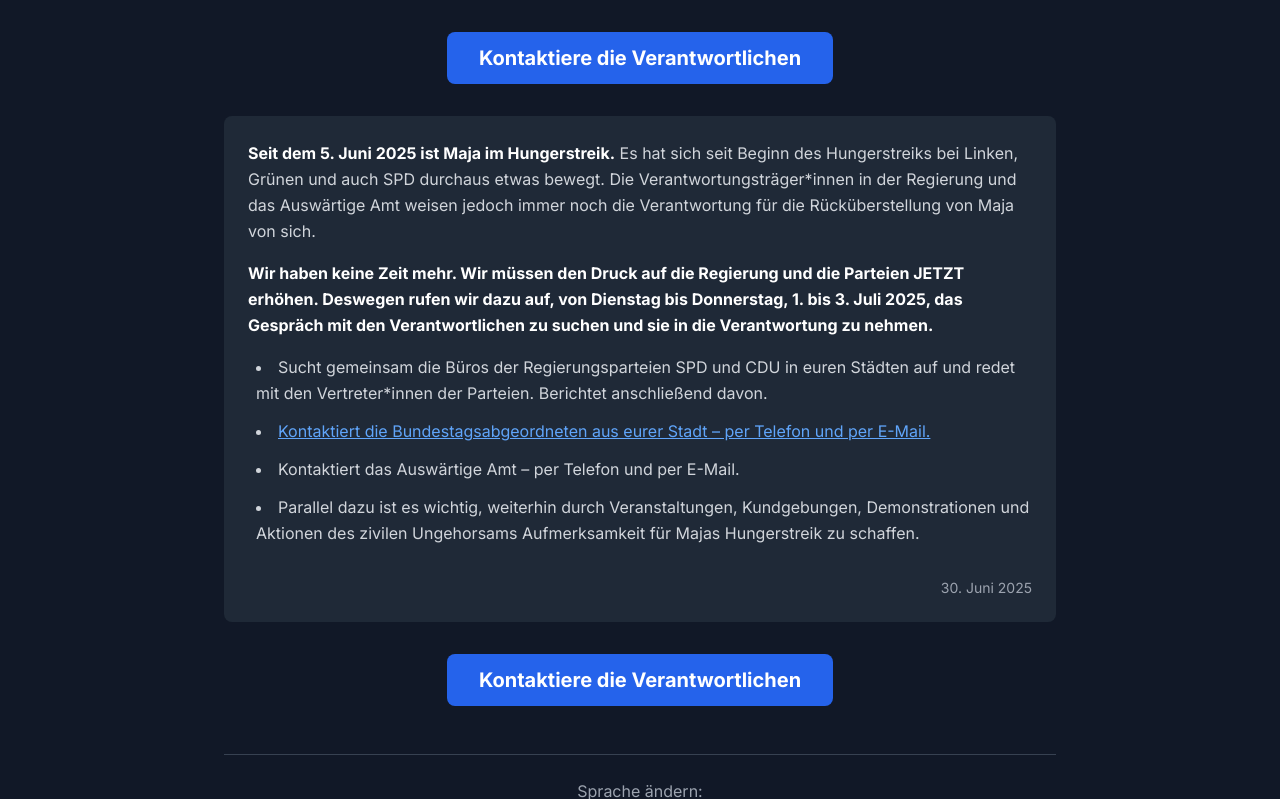
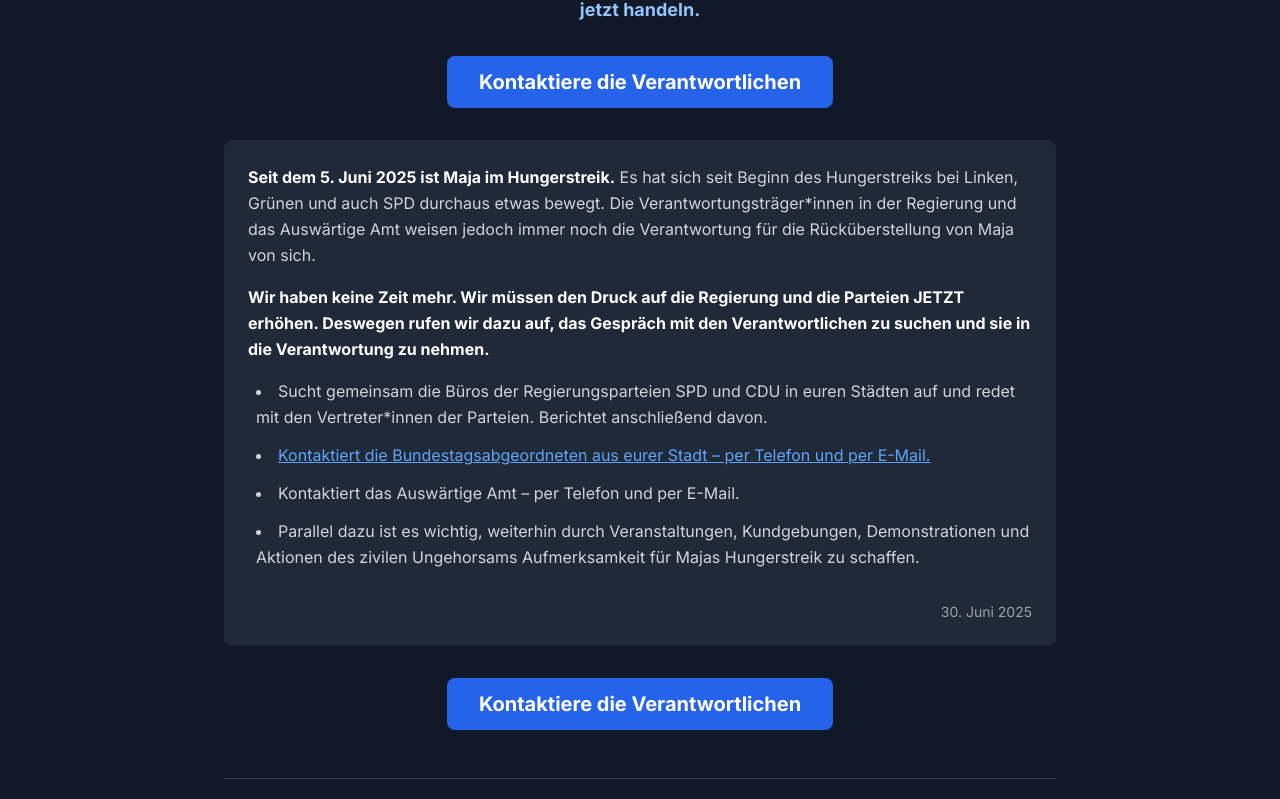
Before and after one commit to wannabeenerd/maja, a plain HTML site: page index.html in a window 1280 px wide. Shown: the part 164-963 px from the top of the page. Drawn offline with nearby package versions, Linux system fonts and the light colour scheme.

Commit message:
Update index.html
datum-sen v3

```diff
--- a/index.html
+++ b/index.html
@@ -1,4 +1,4 @@
-<!DOCTYPE html>
+zt<!DOCTYPE html>
 <html lang="de">
 <head>
     <meta charset="UTF-8">
@@ -183,10 +183,10 @@ Mit freundlichen Grüßen
         const translations = {
             de: {
                 home_title: "Wir wollen reden – Druckkampagne für Maja",
-                home_subtitle: "1.–3. Juli",
+                home_subtitle: "jetzt handeln.",
                 home_main_button: "Kontaktiere die Verantwortlichen",
                 home_p1_strong: "Seit dem 5. Juni 2025 ist Maja im Hungerstreik.",
-                home_p2: "Wir haben keine Zeit mehr. Wir müssen den Druck auf die Regierung und die Parteien JETZT erhöhen. Deswegen rufen wir dazu auf, von Dienstag bis Donnerstag, 1. bis 3. Juli 2025, das Gespräch mit den Verantwortlichen zu suchen und sie in die Verantwortung zu nehmen.",
+                home_p2: "Wir haben keine Zeit mehr. Wir müssen den Druck auf die Regierung und die Parteien JETZT erhöhen. Deswegen rufen wir dazu auf, das Gespräch mit den Verantwortlichen zu suchen und sie in die Verantwortung zu nehmen.",
                 home_li1: "Sucht gemeinsam die Büros der Regierungsparteien SPD und CDU in euren Städten auf und redet mit den Vertreter*innen der Parteien. Berichtet anschließend davon.",
                 home_li2: "Kontaktiert die Bundestagsabgeordneten aus eurer Stadt – per Telefon und per E-Mail.",
                 home_li3: "Kontaktiert das Auswärtige Amt – per Telefon und per E-Mail.",
```
